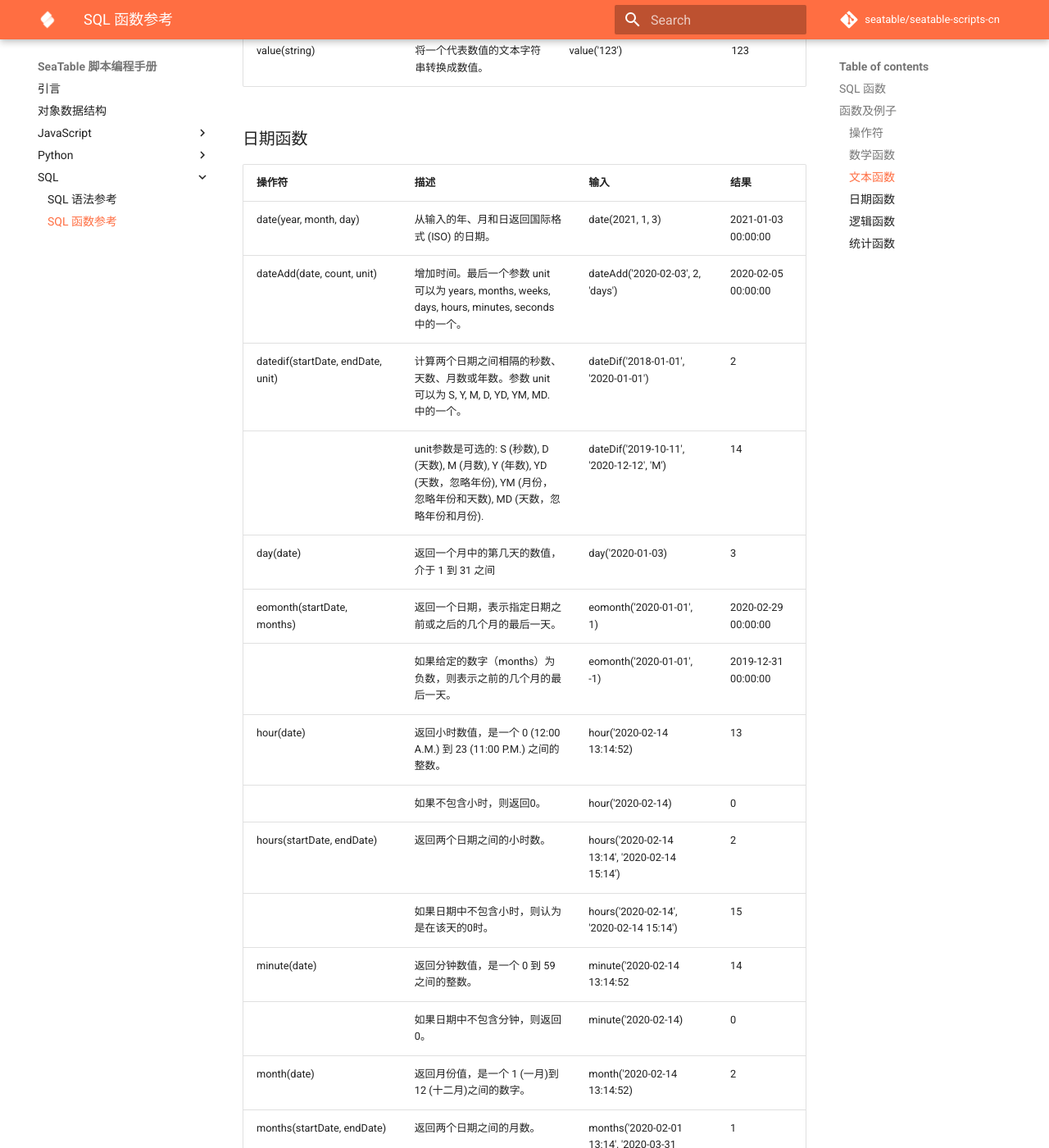
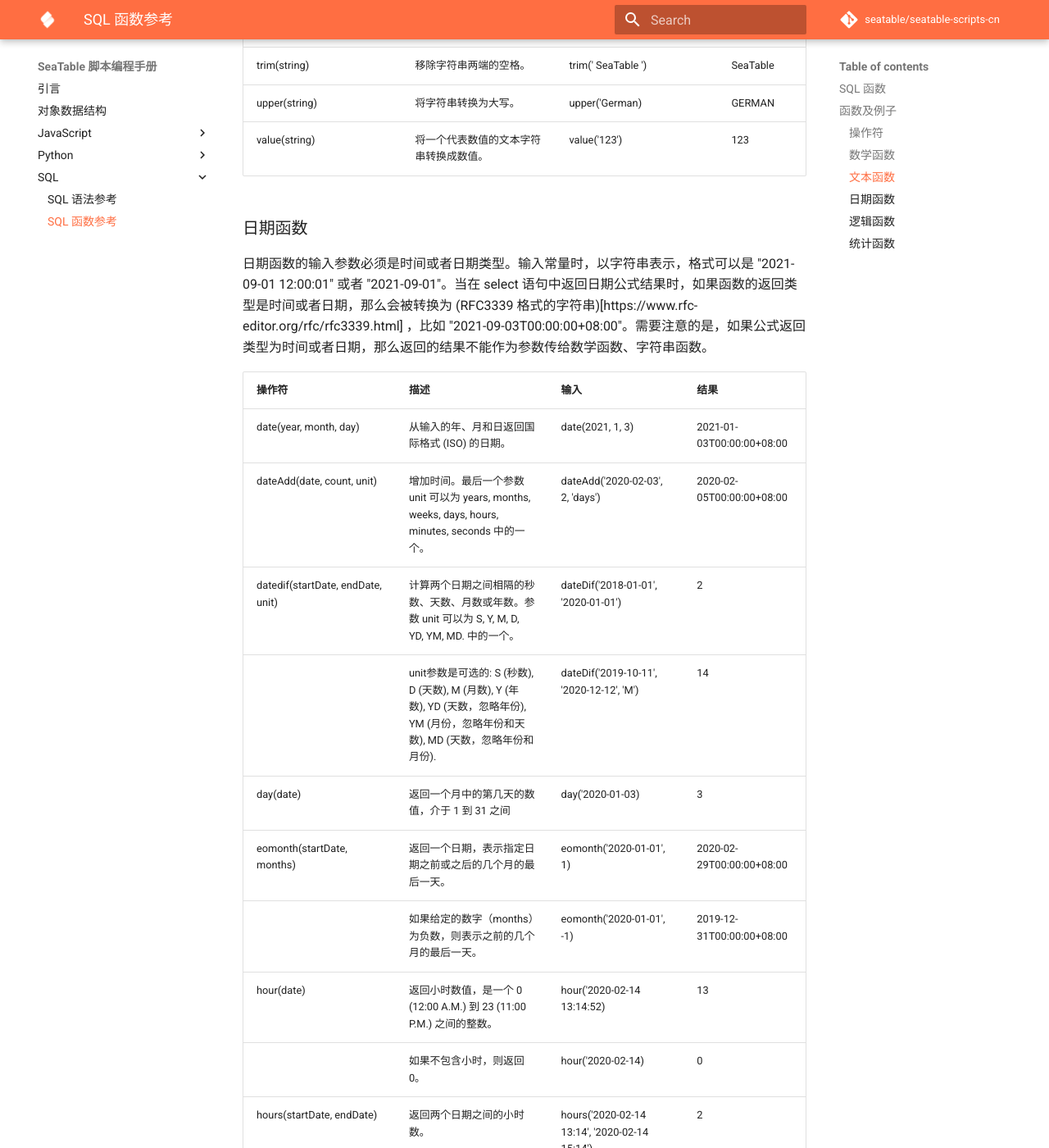
Before and after one commit to seatable/seatable-scripts-cn, an MkDocs documentation site: the page built from manual/python/function.md, in a window 1280 px wide and 1400 px high, scrolled down 4998 px. Shown: the whole window at 82% size. Built offline with MkDocs 1.6.1 and Material for MkDocs 9.7.7, drawn with Linux system fonts in a browser that asks for light colours; comment, search, counter and statistics services are not loaded; some of the changed text lies outside the part shown.

Commit message:
Update function.md
Add notes for parameters and results.

```diff
--- a/manual/python/function.md
+++ b/manual/python/function.md
@@ -39,6 +39,8 @@ FunctionName(parameters...)
 
 ### 操作符
 
+操作符函数的参数类型必须是字符串或者数字。对于需要数字类型的参数，如果输入一个字符串，会自动尝试将字符串转换为数字；反之亦然。
+
 | 操作符                                | 描述               | 输入                                                          | 结果                                |
 | :--------------------------------- | :--------------- | :---------------------------------------------------------- | :-------------------------------- |
 | add(num1,num2)                     | 计算两个值的和。         | add(1,2)                                                    | 3                                 |
@@ -56,6 +58,8 @@ FunctionName(parameters...)
 | concatenate(string1, string2, ...) | 将多个文本值连接为单个文本值。  | concatenate(\`Supplier\`, " has the product ", \`Product\`) | Microsoft has the product Windows |
 
 ### 数学函数
+
+操作符函数的参数类型必须是数字。如果输入一个字符串，会自动尝试将字符串转换为数字。
 
 | 操作符                           | 描述                                                                                                                                                                                      | 输入                 | 结果         |
 | :---------------------------- | :-------------------------------------------------------------------------------------------------------------------------------------------------------------------------------------- | :----------------- | :--------- |
@@ -102,15 +106,17 @@ FunctionName(parameters...)
 
 ### 日期函数
 
+日期函数的输入参数必须是时间或者日期类型。输入常量时，以字符串表示，格式可以是 "2021-09-01 12:00:01" 或者 "2021-09-01"。当在 select 语句中返回日期公式结果时，如果函数的返回类型是时间或者日期，那么会被转换为 (RFC3339 格式的字符串)[https://www.rfc-editor.org/rfc/rfc3339.html] ，比如 "2021-09-03T00:00:00+08:00"。需要注意的是，如果公式返回类型为时间或者日期，那么返回的结果不能作为参数传给数学函数、字符串函数。
+
 | 操作符                                                      | 描述                                                                                          | 输入                                                   | 结果                  |
 | :------------------------------------------------------- | :------------------------------------------------------------------------------------------ | :--------------------------------------------------- | :------------------ |
-| date(year, month, day)                                   | 从输入的年、月和日返回国际格式 (ISO) 的日期。                                                                  | date(2021, 1, 3)                                     | 2021-01-03 00:00:00 |
-| dateAdd(date, count, unit)                               | 增加时间。最后一个参数 unit 可以为 years, months, weeks, days, hours, minutes, seconds 中的一个。              | dateAdd('2020-02-03', 2, 'days')                     | 2020-02-05 00:00:00 |
+| date(year, month, day)                                   | 从输入的年、月和日返回国际格式 (ISO) 的日期。                                                                  | date(2021, 1, 3)                                     | 2021-01-03T00:00:00+08:00 |
+| dateAdd(date, count, unit)                               | 增加时间。最后一个参数 unit 可以为 years, months, weeks, days, hours, minutes, seconds 中的一个。              | dateAdd('2020-02-03', 2, 'days')                     | 2020-02-05T00:00:00+08:00 |
 | datedif(startDate, endDate, unit)                        | 计算两个日期之间相隔的秒数、天数、月数或年数。参数 unit 可以为 S, Y, M, D, YD, YM, MD. 中的一个。                            | dateDif('2018-01-01', '2020-01-01')                  | 2                   |
 |                                                          | unit参数是可选的: S (秒数), D (天数), M (月数), Y (年数), YD (天数，忽略年份), YM (月份，忽略年份和天数), MD (天数，忽略年份和月份). | dateDif('2019-10-11', '2020-12-12', 'M')             | 14                  |
 | day(date)                                                | 返回一个月中的第几天的数值，介于 1 到 31 之间                                                                  | day('2020-01-03)                                     | 3                   |
-| eomonth(startDate, months)                               | 返回一个日期，表示指定日期之前或之后的几个月的最后一天。                                                                | eomonth('2020-01-01', 1)                             | 2020-02-29 00:00:00 |
-|                                                          | 如果给定的数字（months）为负数，则表示之前的几个月的最后一天。                                                          | eomonth('2020-01-01', -1)                            | 2019-12-31 00:00:00 |
+| eomonth(startDate, months)                               | 返回一个日期，表示指定日期之前或之后的几个月的最后一天。                                                                | eomonth('2020-01-01', 1)                             | 2020-02-29T00:00:00+08:00 |
+|                                                          | 如果给定的数字（months）为负数，则表示之前的几个月的最后一天。                                                          | eomonth('2020-01-01', -1)                            | 2019-12-31T00:00:00+08:00 |
 | hour(date)                                               | 返回小时数值，是一个 0 (12:00 A.M.) 到 23 (11:00 P.M.) 之间的整数。                                          | hour('2020-02-14 13:14:52)                           | 13                  |
 |                                                          | 如果不包含小时，则返回0。                                                                               | hour('2020-02-14)                                    | 0                   |
 | hours(startDate, endDate)                                | 返回两个日期之间的小时数。                                                                               | hours('2020-02-14 13:14', '2020-02-14 15:14')        | 2                   |
@@ -121,13 +127,13 @@ FunctionName(parameters...)
 | months(startDate, endDate)                               | 返回两个日期之间的月数。                                                                                | months('2020-02-01 13:14', '2020-03-31 15:54')       | 1                   |
 |                                                          | 如果日期不包含月份，则默认为1月。                                                                           | months('2020', '2021')                               | 12                  |
 | networkdays(startDate, endDate, holiday1, holiday2, ...) | 返回两个日期之间的完整工作日数。                                                                            | networkdays('2020-01-01', '2020-01-07','2020-01-01') | 4                   |
-| now()                                                    | 获取现在的时间。                                                                                    | now()                                                | 2020-09-07 12:59    |
+| now()                                                    | 获取现在的时间。                                                                                    | now()                                                | 2020-09-07T12:59:00+08:00    |
 | second(date)                                             | 返回秒数值，是一个 0 到 59 之间的整数。                                                                     | second('2020-02-14 13:14:52')                        | 52                  |
-| today()                                                  | 获取今天的日期。                                                                                    | today()                                              | 2020-09-07 00:00:00 |
+| today()                                                  | 获取今天的日期。                                                                                    | today()                                              | 2020-09-07T00:00:00+08:00 |
 | weekday(date, weekStart)                                 | 返回代表一周中的第几天的数值，是一个 1 到 7 之间的整数。                                                             | weekday('2020-01-01', 'Monday')                      | 3                   |
 | weeknum(date, return_type)                               | 返回特定日期的周编号，包含1月1日的星期是当年的第一周，并编号为第 1 周。                                                      | weeknum('2020-01-12', 11)                            | 2                   |
 | year(date)                                               | 返回日期的年份值，一个 1900-9999 之间的数字。                                                                | year('2020-01-01')                                   | 2020                |
-| startofweek(date, weekStart)                             | 返回日期所在周的第一天，weekStart 默认是 sunday，也可以设置为 monday。                                             | startofweek('2021-04-28')                            | 2021-4-25 00:00:00  |
+| startofweek(date, weekStart)                             | 返回日期所在周的第一天，weekStart 默认是 sunday，也可以设置为 monday。                                             | startofweek('2021-04-28')                            | 2021-4-25T00:00:00+08:00  |
 | quarter(date)                                            | 返回日期所在季度，返回值为 1, 2, 3, 4。                                                                   | quarter('2021-01-01')                                | 1                   |
 | isodate(date)                                            | 返回日期的 ISO 字符串表示，比如 "2021-05-11"。                                                            | isodate('2021-01-01 11:00:00')                       | 2021-01-01          |
 | isomonth(date)                                           | 返回年月的 ISO 字符串表示，比如 "2020-05"。                                                               | isomonth('2021-01-01 11:00:00')                      | 2021-01             |
```
